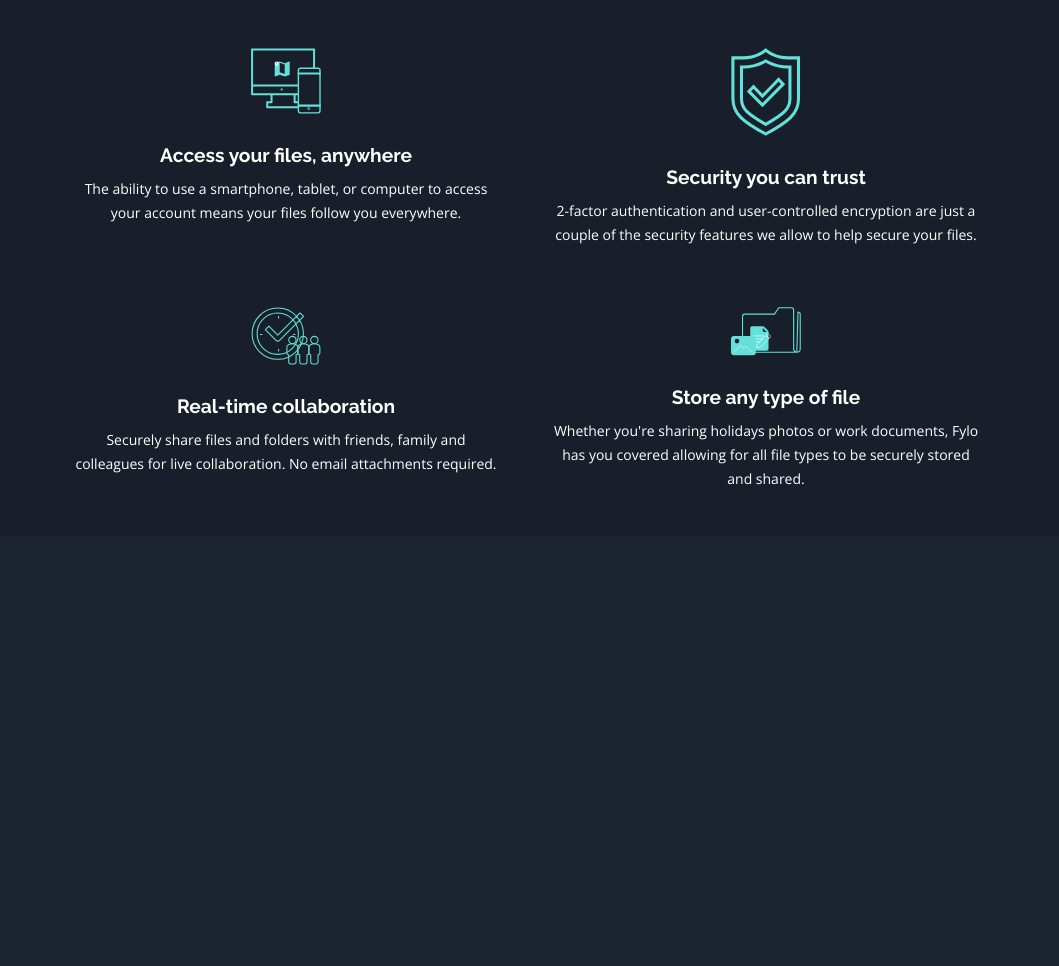
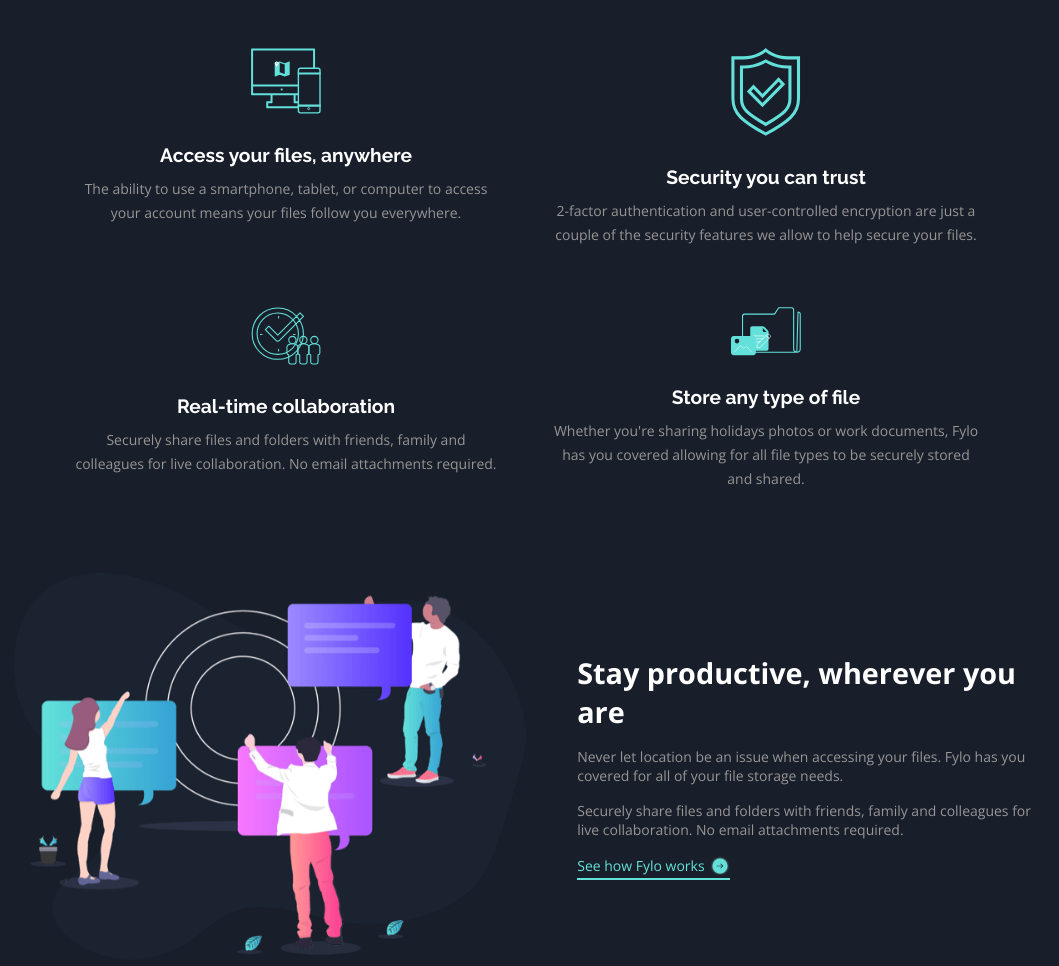
Before and after one commit to ayomikun-ade/FyloLandingPage, a plain HTML site: page index.html in a window 1280 px wide. Shown: the part 787-1753 px from the top of the page, without its empty margins (114-1173 px from the left). Before the commit the page ends 1323 px from the top, so only its background shows below. Drawn offline with nearby package versions, Linux system fonts and the light colour scheme.

Commit message:
added and styled stay productive section

```diff
--- a/index.html
+++ b/index.html
@@ -36,8 +36,7 @@
       </section>
     </header>
 
-    <main>
-      <section class="features">
+    <main class="main">
       <section class="services">
         <div class="service">
           <img
@@ -59,25 +58,20 @@
           <div class="service-text">
             <h2>Security you can trust</h2>
             <p>
-                2-factor authentication and user-controlled encryption are just
-                a couple of the security features we allow to help secure your
+              2-factor authentication and user-controlled encryption are just a
+              couple of the security features we allow to help secure your
               files.
             </p>
           </div>
         </div>
 
         <div class="service">
-            <img
-              src="./images/icon-collaboration.svg"
-              alt="icon"
-              class="icon1"
-            />
+          <img src="./images/icon-collaboration.svg" alt="icon" class="icon1" />
           <div class="service-text">
             <h2>Real-time collaboration</h2>
             <p>
               Securely share files and folders with friends, family and
-                colleagues for live collaboration. No email attachments
-                required.
+              colleagues for live collaboration. No email attachments required.
             </p>
           </div>
         </div>
@@ -87,14 +81,37 @@
           <div class="service-text">
             <h2>Store any type of file</h2>
             <p>
-                Whether you're sharing holidays photos or work documents, Fylo
-                has you covered allowing for all file types to be securely
-                stored and shared.
+              Whether you're sharing holidays photos or work documents, Fylo has
+              you covered allowing for all file types to be securely stored and
+              shared.
             </p>
           </div>
         </div>
       </section>
+
+      <section class="product">
+        <img
+          src="./images/illustration-stay-productive.png"
+          alt=""
+          class="stay"
+        />
+        <section class="product-text">
+          <h1>Stay productive, wherever you are</h1>
+          <p>
+            Never let location be an issue when accessing your files. Fylo has
+            you covered for all of your file storage needs.
+          </p>
+          <p>
+            Securely share files and folders with friends, family and colleagues
+            for live collaboration. No email attachments required.
+          </p>
+          <a href="#"
+            >See how Fylo works <img src="./images/icon-arrow.svg" alt=""
+          /></a>
         </section>
+      </section>
+
+      <section class="testimonial"></section>
     </main>
   </body>
 </html>
--- a/style.css
+++ b/style.css
@@ -85,6 +85,7 @@ header {
   line-height: 1.6rem;
   font-weight: 400;
   margin: 0 auto 30px;
+  color: hsl(0, 1%, 59%);
 }
 
 #btn {
@@ -106,7 +107,7 @@ header {
   cursor: pointer;
 }
 
-.features {
+.main {
   width: 100%;
   height: auto;
   background: hsl(218, 28%, 13%);
@@ -139,12 +140,60 @@ header {
   margin: auto;
   line-height: 1.5rem;
   margin-bottom: 30px;
+  color: hsl(0, 1%, 59%);
 }
 
 .service-text h2 {
   font-size: 1.2rem;
   font-family: "Raleway", sans-serif;
   margin-bottom: 10px;
+  color: #fff;
+}
+
+.product {
+  width: 80%;
+  min-height: 50vh;
+  margin: auto;
+  margin-top: 30px;
+  display: flex;
+  justify-content: space-between;
+  align-items: center;
+  gap: 1.5rem;
+  flex-wrap: wrap;
+}
+
+.product > img {
+  width: 50%;
+  height: auto;
+}
+
+.product-text {
+  width: 45%;
+}
+
+.product-text h1 {
+  font-size: 1.8rem;
+  margin-bottom: 1rem;
+}
+
+.product-text p {
+  margin-bottom: 1rem;
+  line-height: 1.2rem;
+  color: hsl(0, 1%, 59%);
+}
+
+.product-text a {
+  color: hsl(176, 68%, 64%);
+  display: inline-flex;
+  align-items: center;
+  text-decoration: none;
+  border-bottom: 0.15rem solid hsl(176, 68%, 64%);
+  padding-bottom: 0.125rem;
+}
+
+.product-text a img {
+  width: 20px;
+  margin-left: 5px;
 }
 
 @media (max-width: 900px) {
@@ -160,6 +209,28 @@ header {
   .services {
     width: 85%;
     grid-template-columns: repeat(1, 1fr);
+  }
+  .service-text h2 {
+    font-size: 1.4rem;
+  }
+  .service-text p {
+    font-size: 1rem;
+  }
+  .product {
+    flex-direction: column;
+    width: 85%;
+  }
+  .product > img {
+    width: 70%;
+  }
+  .product-text {
+    width: 80%;
+  }
+  .product-text h1 {
+    font-size: 1.5rem;
+  }
+  .product-text p {
+    font-size: 1rem;
   }
 }
 
```
Lines whose indentation alone changed are shown as unchanged.
